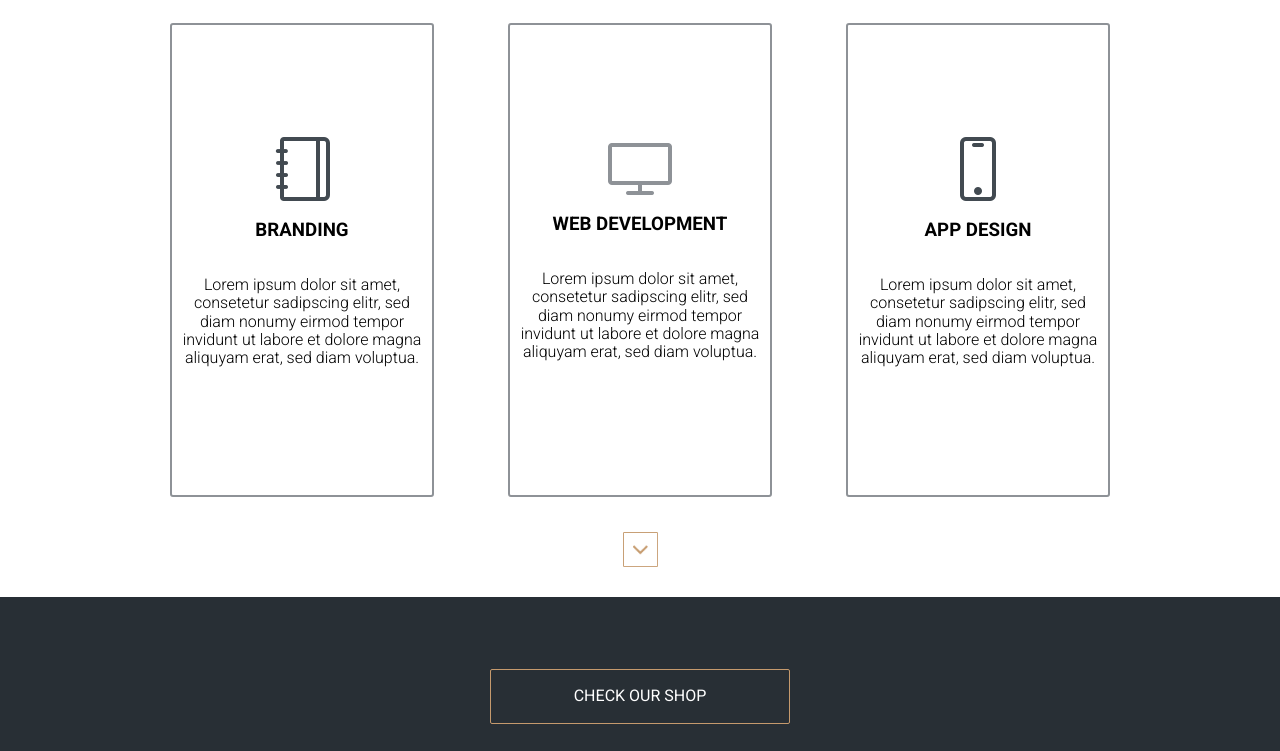
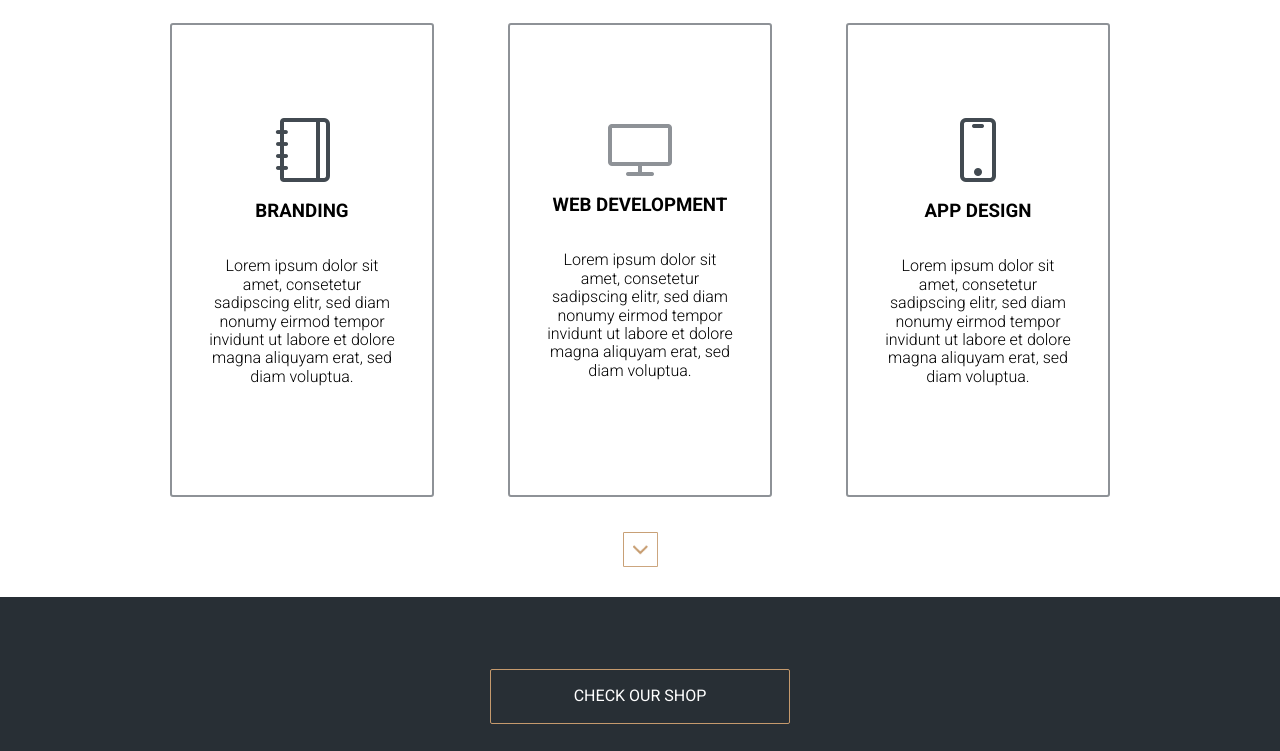
Before and after one commit to BERRAMOU/landing-page, a plain HTML site: page index.html in a window 1280 px wide. Shown: the part 1765-2516 px from the top of the page. Drawn offline with nearby package versions, Linux system fonts and the light colour scheme.

Commit message:
fix IE 3

```diff
--- a/assets/css/style.css
+++ b/assets/css/style.css
@@ -250,7 +250,7 @@
 }
 
 .service-item p {
-    width: auto;
+    width: 80%;
     text-align: center;
 }
 
```
